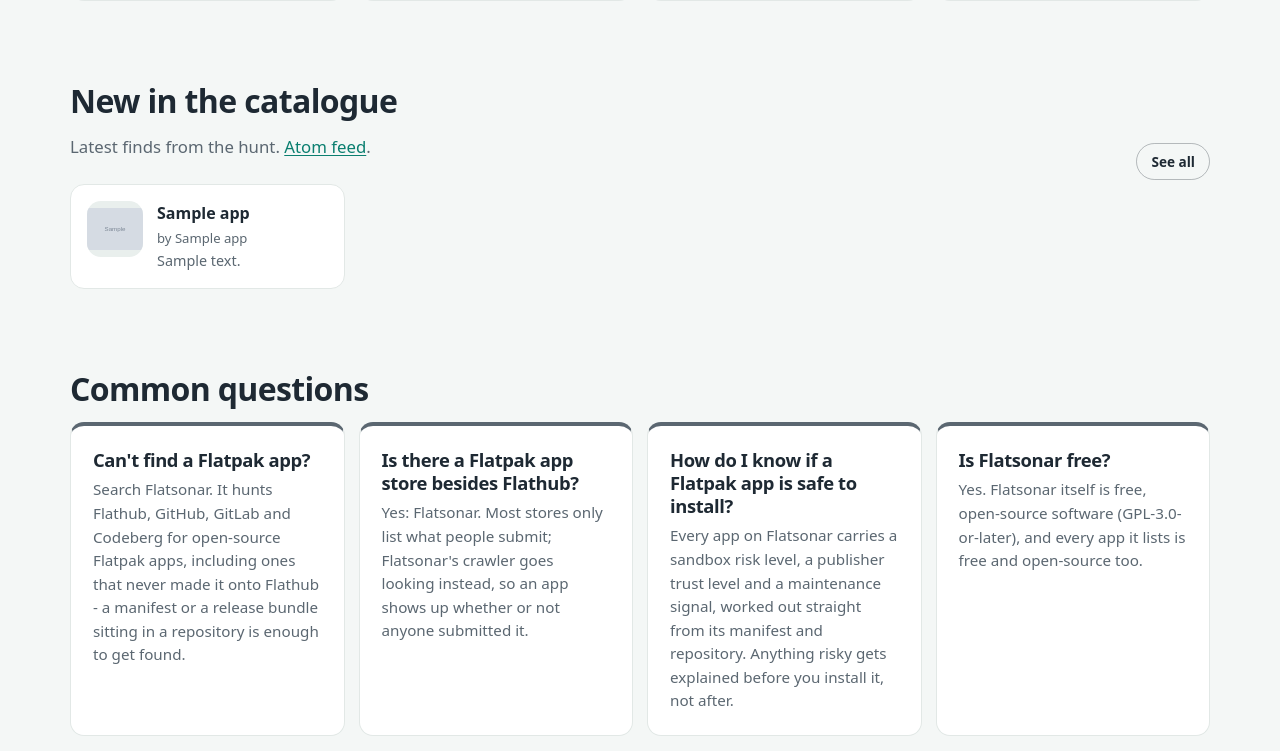
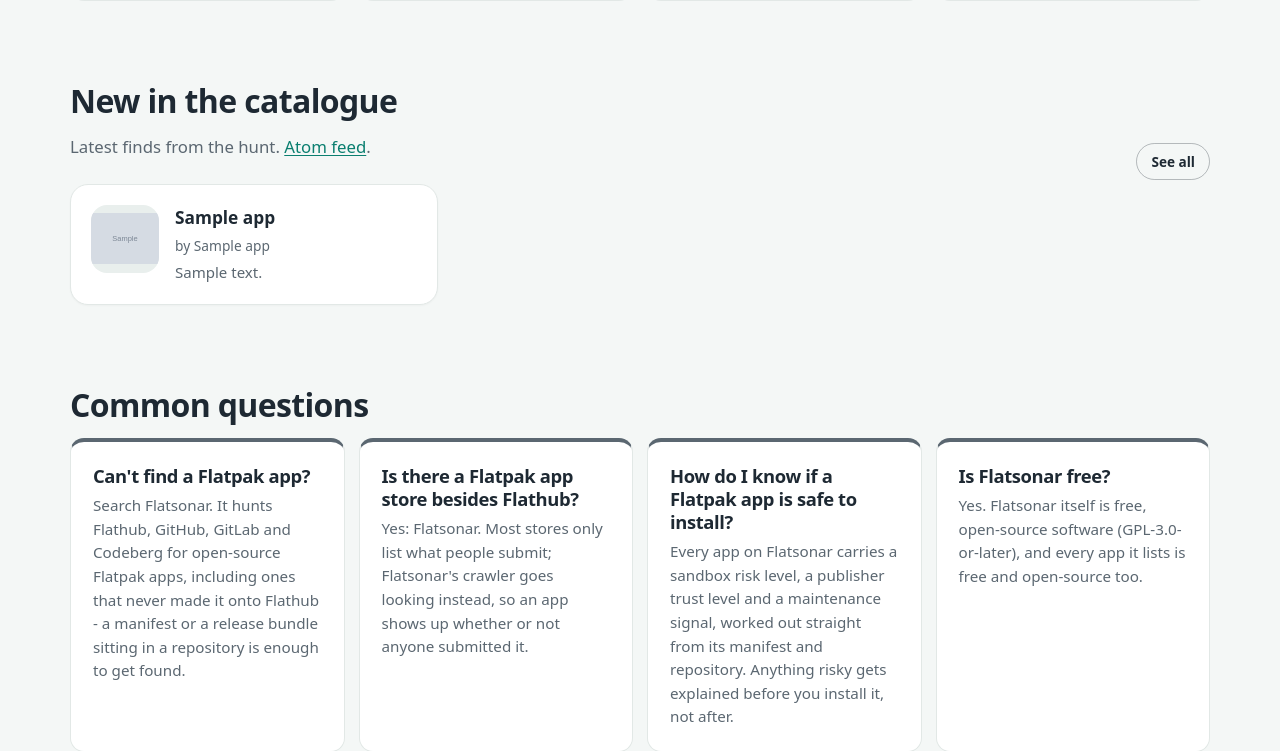
Before and after one commit to abutauskas/flatsonar, a FastAPI app: page / in a window 1280 px wide. Shown: the part 1729-2480 px from the top of the page. Run offline with FastAPI, Linux system fonts and the light colour scheme; tables that the repository leaves empty hold one stand-in row (values such as "Sample post"); grey boxes marked "Sample" are stand-in pictures.

Commit message:
Make app cards bigger and shorten screenshot alt text
Cards felt small next to how much info they need to carry. Size up
the icon, name, and padding, widen the grid columns, and give cards a
faint resting shadow so they read as distinct objects.

Also drop the app name from each screenshot's alt text (was ballooning
past what's useful for apps with long names) down to "Screenshot N".

Co-Authored-By: Claude Sonnet 5 <noreply@anthropic.com>

```diff
--- a/server/flatsonar_server/web/static/style.css
+++ b/server/flatsonar_server/web/static/style.css
@@ -198,19 +198,20 @@ select { padding-right: 34px; appearance: none; -webkit-appearance: none;
 
 /* --- app cards -------------------------------------------------------------------- */
 
-.app-grid { display: grid; grid-template-columns: repeat(auto-fill, minmax(260px, 1fr)); gap: 14px; }
+.app-grid { display: grid; grid-template-columns: repeat(auto-fill, minmax(300px, 1fr)); gap: 18px; }
 .app-card {
-  display: flex; gap: 14px; padding: 16px; min-width: 0;
-  background: var(--surface); border: 1px solid var(--border); border-radius: var(--radius);
+  display: flex; gap: 16px; padding: 20px; min-width: 0;
+  background: var(--surface); border: 1px solid var(--border); border-radius: 18px;
+  box-shadow: 0 1px 2px rgba(15, 23, 32, .03);
   color: inherit; text-decoration: none; transition: transform .14s ease, box-shadow .14s ease, border-color .14s ease;
 }
 .app-card:hover { transform: translateY(-2px); box-shadow: var(--shadow); border-color: color-mix(in srgb, var(--accent) 55%, var(--border)); text-decoration: none; }
-.app-card .icon { width: 56px; height: 56px; border-radius: 14px; flex: none; background: var(--surface-2); object-fit: contain; }
-.app-card .meta { min-width: 0; display: flex; flex-direction: column; gap: 2px; }
-.app-card .name { display: flex; align-items: center; gap: 4px; min-width: 0; font-weight: 600; }
+.app-card .icon { width: 68px; height: 68px; border-radius: 16px; flex: none; background: var(--surface-2); object-fit: contain; }
+.app-card .meta { min-width: 0; display: flex; flex-direction: column; gap: 3px; }
+.app-card .name { display: flex; align-items: center; gap: 5px; min-width: 0; font-weight: 700; font-size: 1.08rem; }
 .app-card .name span { overflow: hidden; text-overflow: ellipsis; white-space: nowrap; min-width: 0; }
-.app-card .dev { color: var(--muted); font-size: .82rem; overflow: hidden; text-overflow: ellipsis; white-space: nowrap; }
-.app-card .summary { color: var(--muted); font-size: .9rem; display: -webkit-box; -webkit-line-clamp: 2; -webkit-box-orient: vertical; overflow: hidden; }
+.app-card .dev { color: var(--muted); font-size: .86rem; overflow: hidden; text-overflow: ellipsis; white-space: nowrap; }
+.app-card .summary { color: var(--muted); font-size: .94rem; margin-top: 2px; display: -webkit-box; -webkit-line-clamp: 2; -webkit-box-orient: vertical; overflow: hidden; }
 .app-card[hidden] { display: none; }  /* [hidden] alone loses to the display:flex above */
 
 /* A small badge icon: how verified/reviewed/suspicious read at a glance, instead of
--- a/server/flatsonar_server/web/templates/_macros.html
+++ b/server/flatsonar_server/web/templates/_macros.html
@@ -29,9 +29,9 @@
    data-maintenance="{{ app.maintenance }}" data-where="{{ 'flathub' if app.on_flathub else 'hunted' }}"
    data-stars="{{ app.stars or 0 }}" data-updated="{{ app.updated_at|isodate if app.updated_at else '' }}"
    data-created="{{ app.first_seen|isodate if app.first_seen else '' }}">
-  {{ icon(app) }}
+  {{ icon(app, 68) }}
   <div class="meta">
-    <div class="name"><span>{{ app.name }}</span>{{ trust_corner(app.trust, 14, 'trust-inline') }}</div>
+    <div class="name"><span>{{ app.name }}</span>{{ trust_corner(app.trust, 16, 'trust-inline') }}</div>
     {% if app.developer_name %}<div class="dev">by {{ app.developer_name }}{% if app.maintenance == 'abandoned' or app.archived %} · looks abandoned{% elif app.maintenance == 'stale' %} · quiet for a while{% endif %}</div>{% endif %}
     <div class="summary">{{ app.summary }}</div>
   </div>
--- a/server/flatsonar_server/web/templates/app.html
+++ b/server/flatsonar_server/web/templates/app.html
@@ -70,7 +70,7 @@
       {% if app.screenshots %}
       <section class="shots" aria-label="Screenshots" data-lightbox>
         {% for url in app.screenshots[:8] %}
-        <a href="{{ url }}" rel="noopener"><img src="{{ url }}" alt="Screenshot {{ loop.index }} of {{ app.name }}" loading="lazy" decoding="async"></a>
+        <a href="{{ url }}" rel="noopener"><img src="{{ url }}" alt="Screenshot {{ loop.index }}" loading="lazy" decoding="async"></a>
         {% endfor %}
       </section>
       <div class="lightbox" data-lightbox-overlay role="dialog" aria-modal="true" aria-label="Screenshot viewer" hidden>
```
